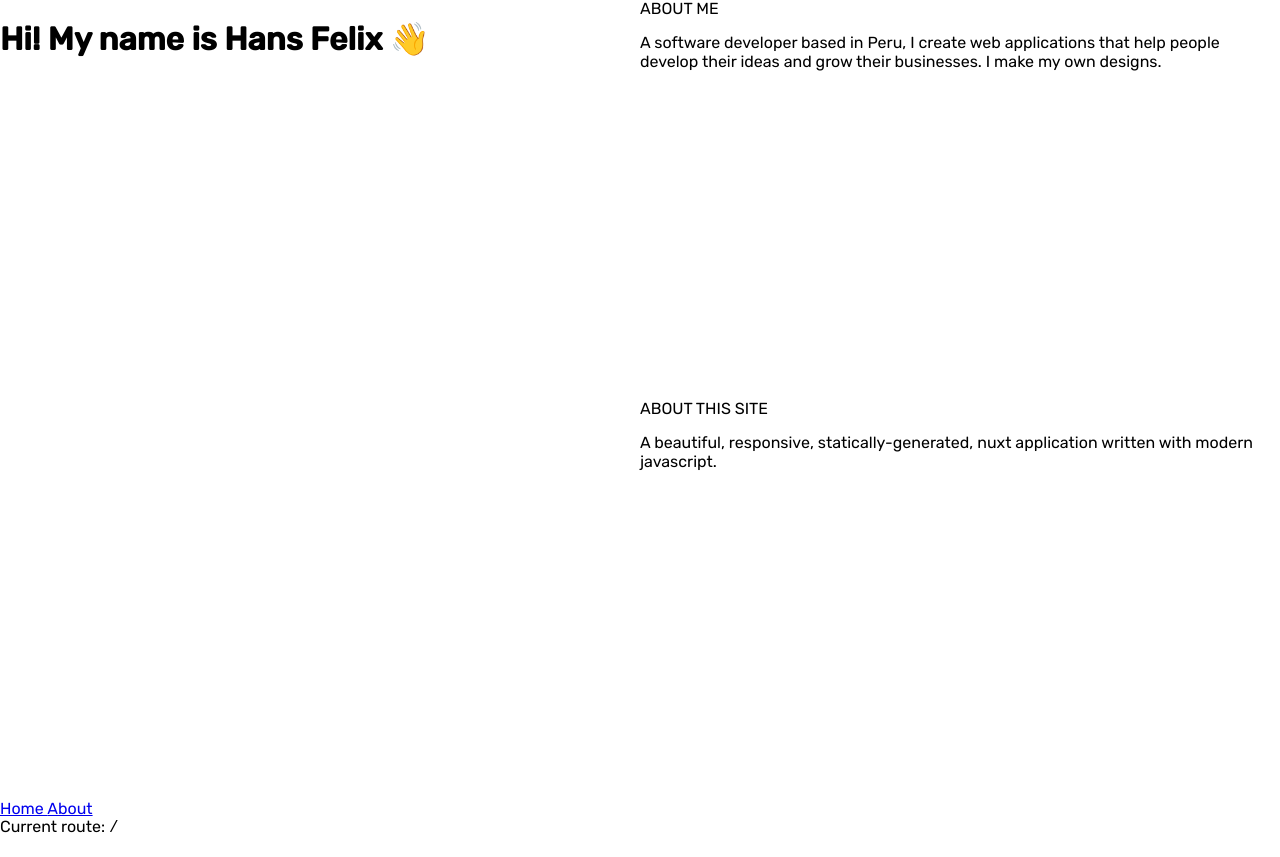
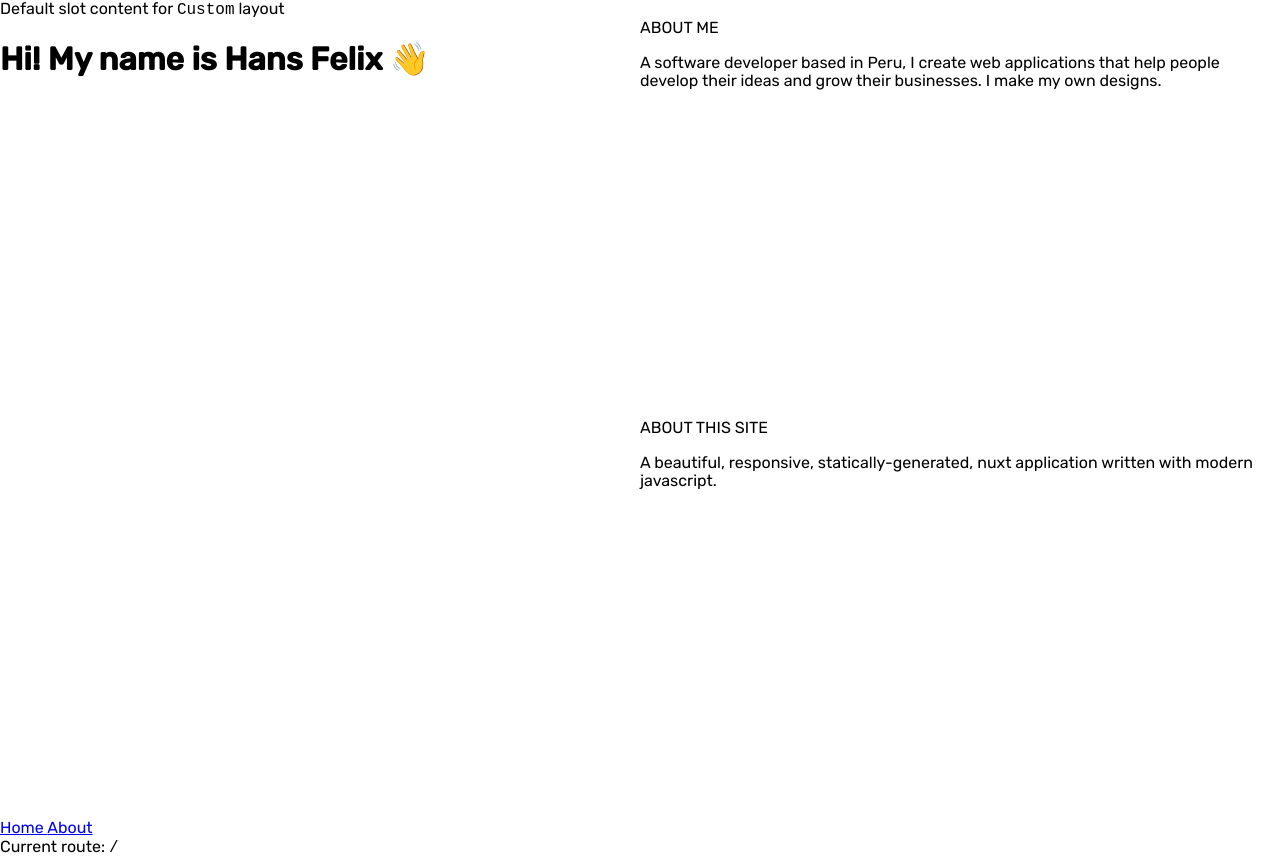
Before and after one commit to hansfelix/hansfelix.github.io, a Nuxt app: page / in a window 1280 px wide. Built offline with nearby package versions, Linux system fonts and the light colour scheme.

Commit message:
Add template

```diff
--- a/app.vue
+++ b/app.vue
@@ -3,6 +3,7 @@ const route = useRoute()
 </script>
 
 <template>
+  <NuxtLayout>
     <div>
       <NuxtLoadingIndicator />
       <NuxtPage />
@@ -20,4 +21,5 @@ const route = useRoute()
         Current route: <code>{{ route.path }}</code>
       </div>
     </div>
+  </NuxtLayout>
 </template>
--- /dev/null
+++ b/layouts/default.vue
@@ -0,0 +1,23 @@
+<template>
+    <section class="default-layout">
+        <slot name="header">
+            Default slot content for <code>Custom</code> layout
+        </slot>
+        <slot />
+    </section>
+</template>
+
+<script lang="ts">
+export default {
+    created() {
+        console.log('layout created')
+    }
+}
+</script>
+
+<style lang="scss">
+.default-layout {
+    max-width: 1320px;
+    margin: auto;
+}
+</style>
```
Lines whose indentation alone changed are shown as unchanged.
